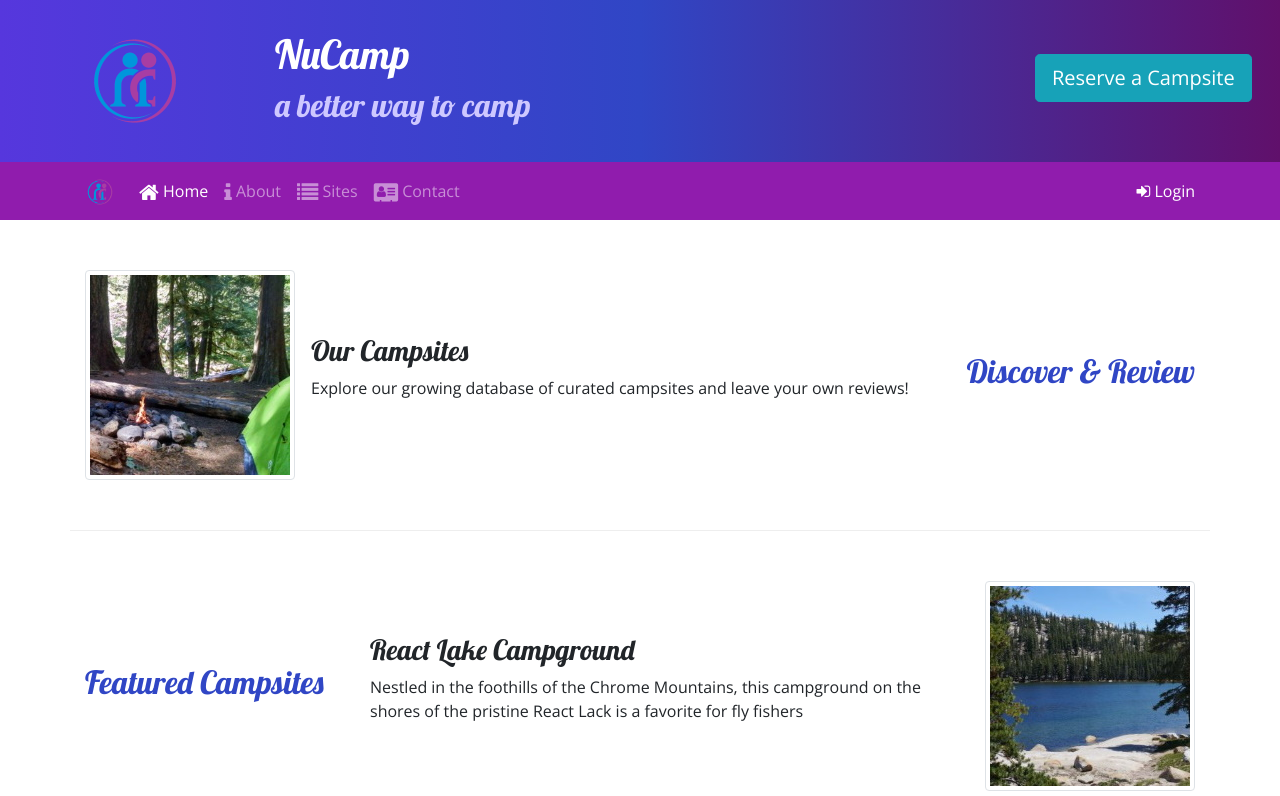
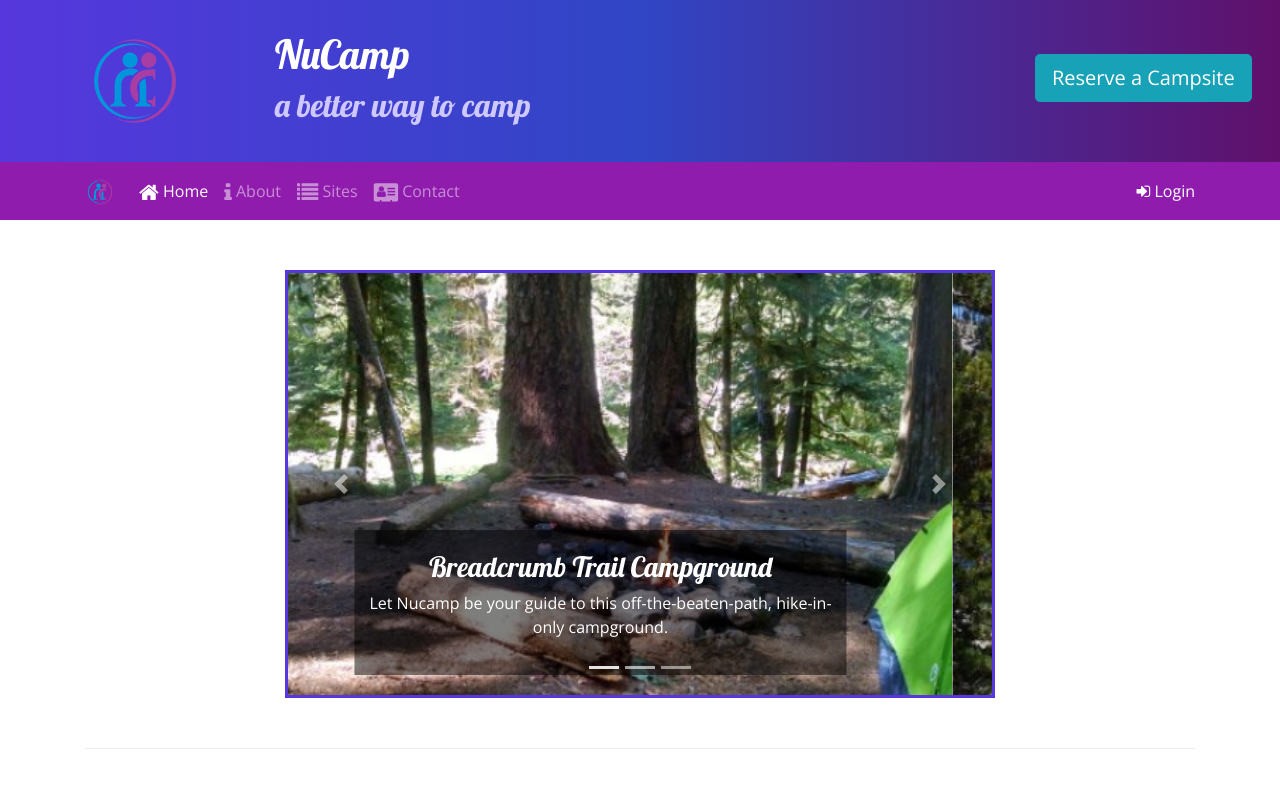
Before and after one commit to alfred-borden/camping-site, a website: page index.html in a window 1280 px wide. Shown: the top 796 px of the page. Drawn offline with nearby package versions, Linux system fonts and the light colour scheme.

Commit message:
Carousel

```diff
--- a/css/styles.css
+++ b/css/styles.css
@@ -40,3 +40,11 @@ a, a:hover {
   color: inherit;
   text-decoration: none;
 }
+
+.carousel-caption {
+  background-color: rgba(0, 0, 0, 0.5);
+}
+
+.carousel {
+  border: solid #5637DD;
+}
--- a/index.html
+++ b/index.html
@@ -94,6 +94,54 @@
     </div>
 
     <div class="container">
+      <div class="container">
+        <div class="row row-content">
+          <div class="col-md-8 mx-auto">
+            <div class="carousel slide" id="homeCarousel" data-ride="carousel">
+
+              <ol class="carousel-indicators">
+                <li data-target="#homeCarousel" data-slide-to="0" class="active"></li>
+                <li data-target="#homeCarousel" data-slide-to="1"></li>
+                <li data-target="#homeCarousel" data-slide-to="2"></li>
+              </ol>
+
+              <div class="carousel-inner">
+                <div class="carousel-item active">
+                  <img class="d-block w-100" src="img/breadcrumb-trail.jpg" alt="Breadcrumb Trail Campground" />
+                  <div class="carousel-caption">
+                    <h3>Breadcrumb Trail Campground</h3>
+                    <p class="d-none d-sm-block">Let Nucamp be your guide to this off-the-beaten-path, hike-in-only campground.</p>
+                  </div>
+                </div>
+                <div class="carousel-item">
+                  <img class="d-block w-100" src="img/react-lake.jpg" alt="React Lake Campground" />
+                  <div class="carousel-caption">
+                    <h3>React Lake Campground</h3>
+                    <p class="d-none d-sm-block">Nestled in the foothills of the Chrome Mountains, this campground on the shores of the pristine React Lake is a favorite for fly fishers.</p>
+                  </div>
+                </div>
+                <div class="carousel-item">
+                  <img class="d-block w-100" src="img/chrome-river.jpg" alt="Chrome River Campground" />
+                  <div class="carousel-caption">
+                    <h3>Chrome River Campground</h3>
+                    <p class="d-none d-sm-block">Spend a few sunny days and starry nights beneath a canopy of old-growth firs at this enchanting spot by the Chrome River.</p>
+                  </div>
+                </div>
+              </div>
+
+              <a class="carousel-control-prev" href="#homeCarousel" role="button" data-slide="prev">
+                <span class="carousel-control-prev-icon"></span>
+                <span class="sr-only">Previous</span>
+              </a>
+              <a class="carousel-control-next" href="#homeCarousel" role="button" data-slide="next">
+                <span class="carousel-control-next-icon"></span>
+                <span class="sr-only">Next</span>
+              </a>
+            </div>
+          </div>
+        </div>
+      </div>
+
       <div class="row row-content align-items-center">
           <div class="col-sm-4 order-sm-last col-md-3">
               <h2 class="text-sm-right">Discover & Review</h2>
@@ -175,7 +223,6 @@
               </div>
           </div>
       </div>
-
     </div>
 
     <footer class="site-footer">
```
Lines whose indentation alone changed are shown as unchanged.
